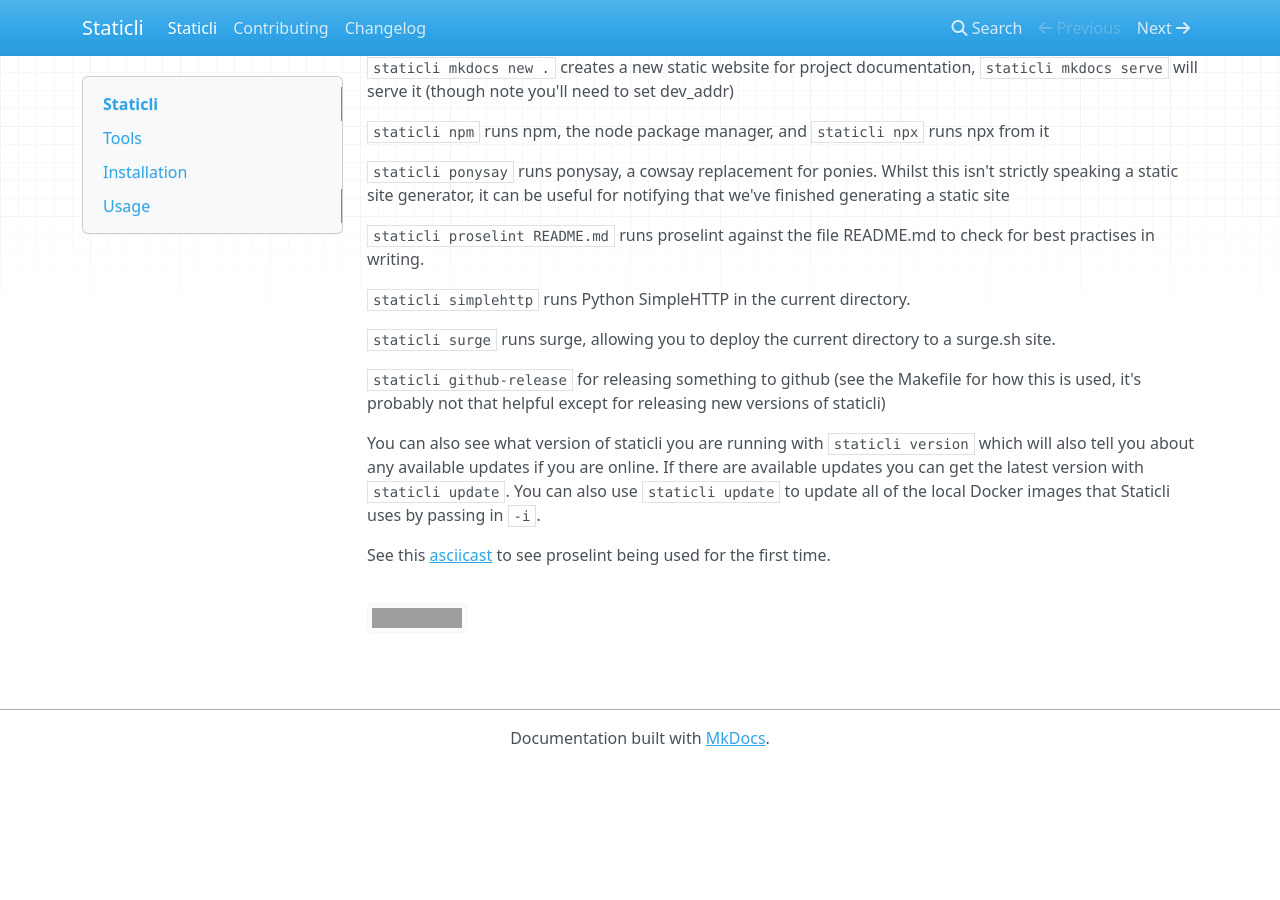
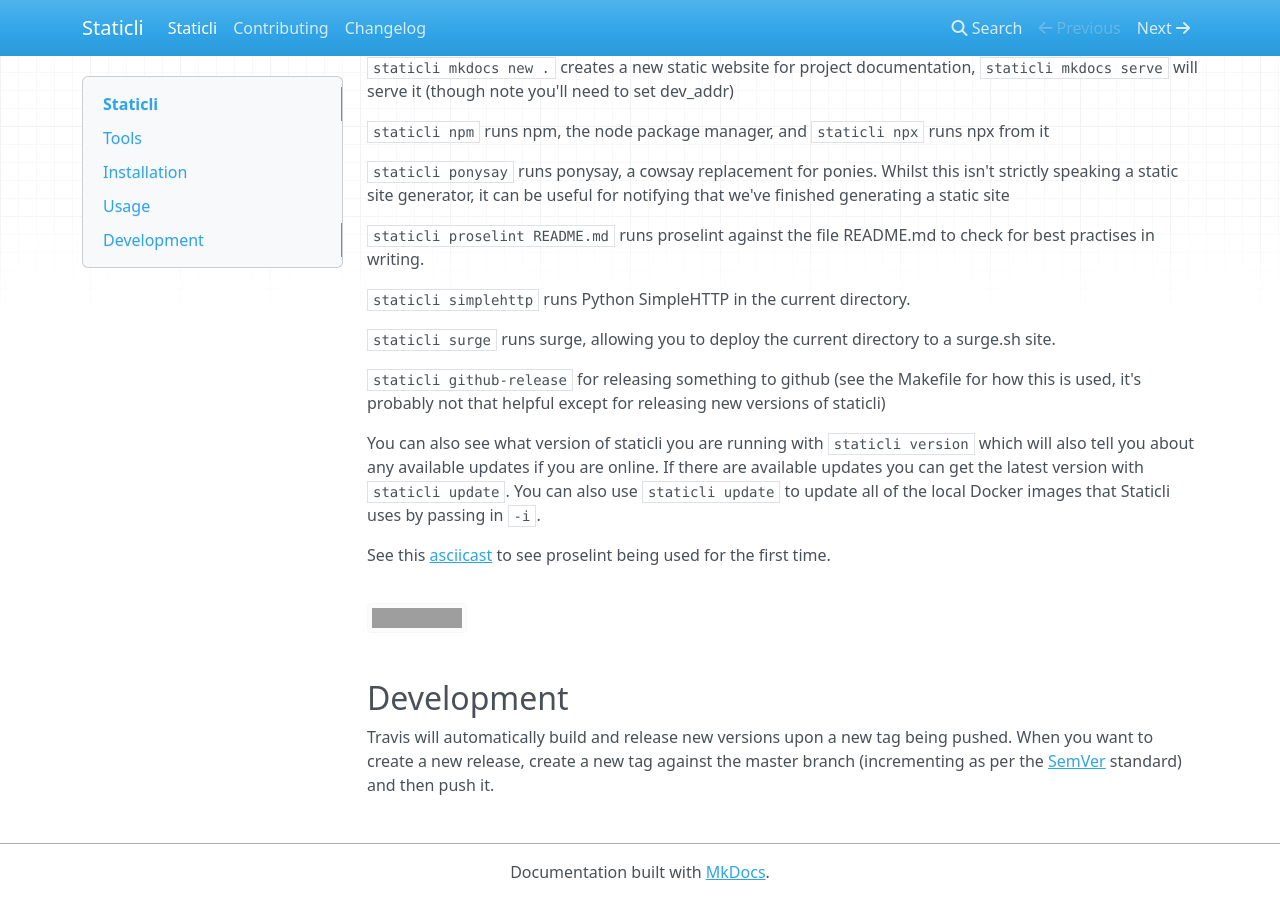
Before and after one commit to staticli/staticli, an MkDocs documentation site: the page built from docs/index.md, in a window 1280 px wide and 900 px high, scrolled down 1499 px. Built offline with MkDocs 1.6.1, drawn with Linux system fonts in a browser that asks for light colours; nearby versions of some CDN libraries; before the commit the page ends 2265 px from its top, so only the background shows below that; grey boxes are pictures that could not be loaded.

Commit message:
update docs to include how to release a new version

```diff
--- a/docs/index.md
+++ b/docs/index.md
@@ -67,3 +67,7 @@ You can also see what version of staticli you are running with `staticli version
 See this [asciicast](https://asciinema.org/a/159884) to see proselint being used for the first time.
 
 [![Download](https://img.shields.io/github/release/staticli/staticli.svg?label=download)](https://github.com/staticli/staticli/releases/latest)
+
+## Development
+
+Travis will automatically build and release new versions upon a new tag being pushed.  When you want to create a new release, create a new tag against the master branch (incrementing as per the [SemVer](https://semver.org/) standard) and then push it.
```
